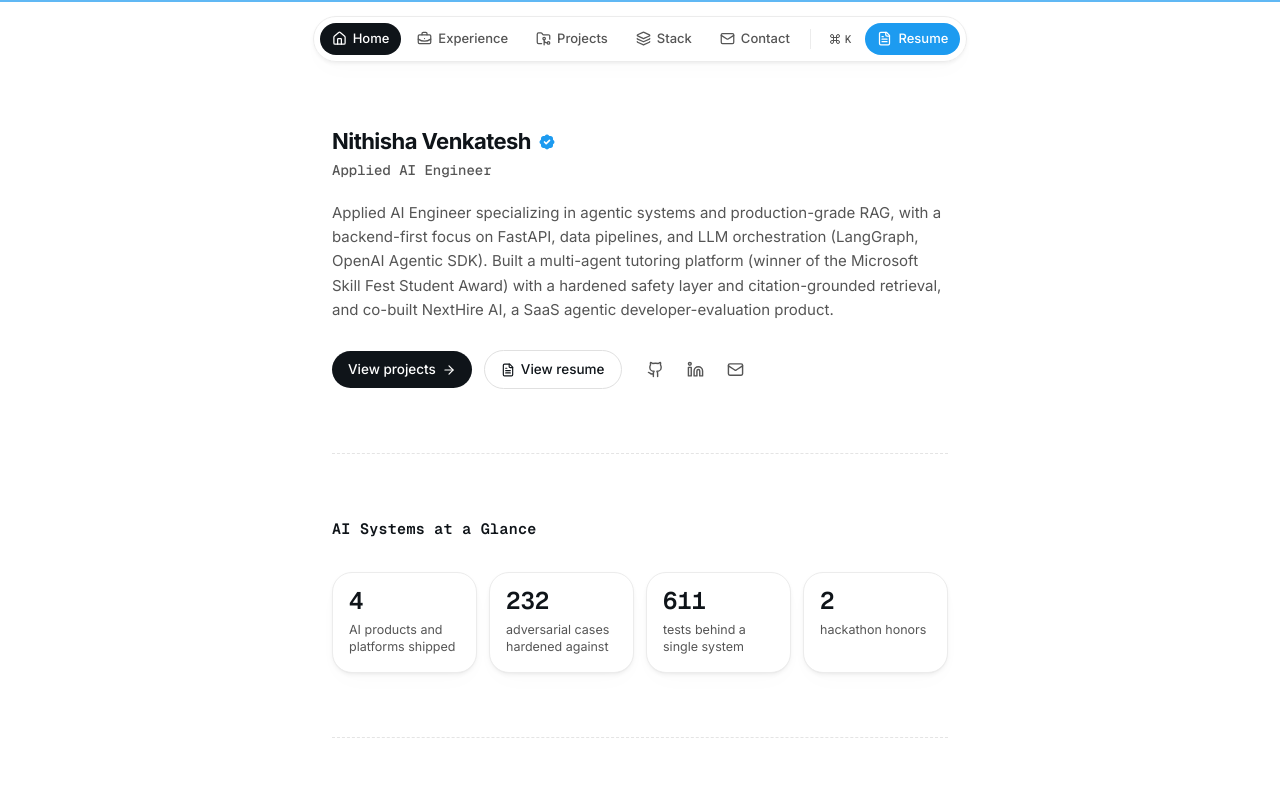
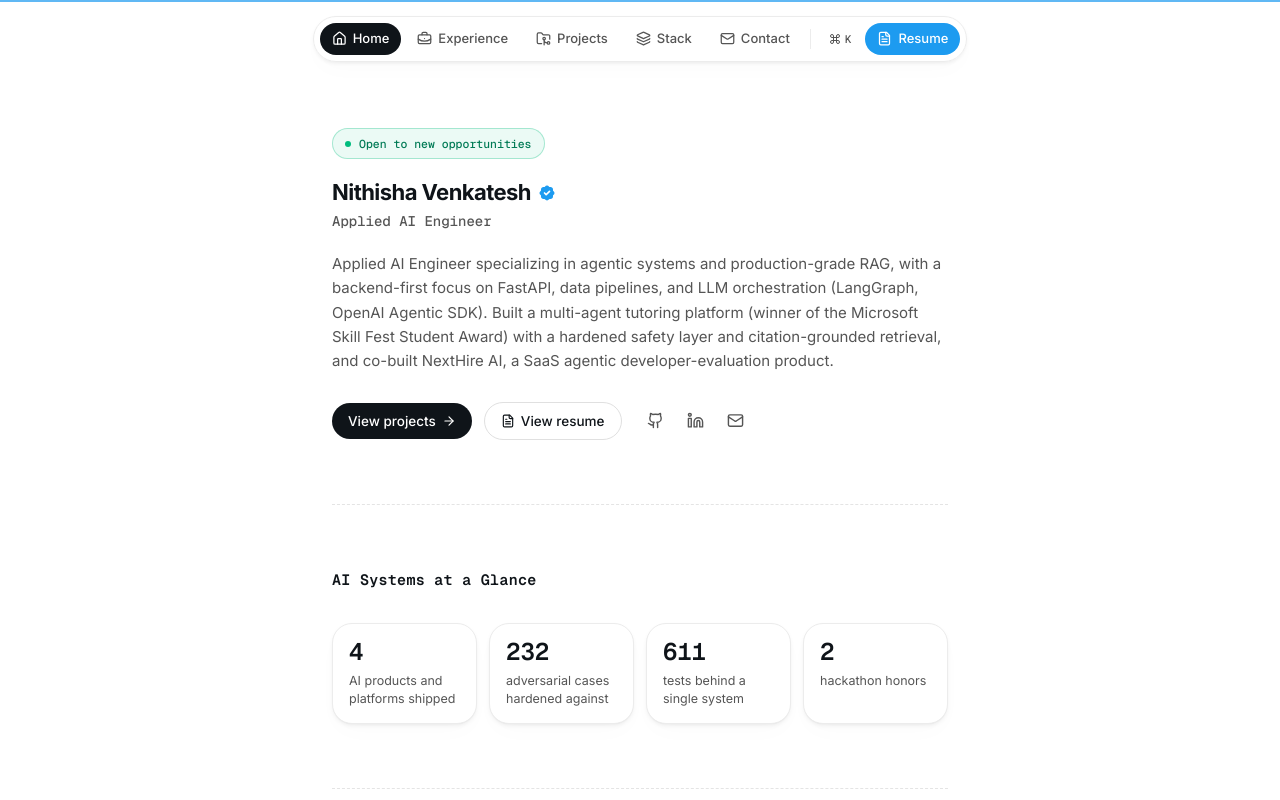
Before and after one commit to NithishaVenkatesh/Portfolio, a Next.js app: page / in a window 1280 px wide. Shown: the top 800 px of the page. Built offline with nearby package versions, Linux system fonts and the light colour scheme.

Commit message:
Signal open-to-opportunities: availability pill in hero and contact
Green pulsing availability badge linking to contact; contact section
reframed as 'Sound relevant? Let's talk.' with positive job-seeking copy.

Co-Authored-By: Claude Fable 5 <noreply@anthropic.com>

```diff
--- a/src/components/sections/contact.tsx
+++ b/src/components/sections/contact.tsx
@@ -9,12 +9,21 @@ export function ContactSection() {
     <Section id="contact" title="Contact">
       <Reveal>
         <div className="rounded-card border border-line bg-surface p-6 sm:p-8">
+          <div className="mb-3 inline-flex items-center gap-2 rounded-full border border-emerald-500/30 bg-emerald-500/8 px-3 py-1.5 font-mono text-[11px] font-medium text-emerald-700">
+            <span className="relative flex h-1.5 w-1.5" aria-hidden>
+              <span className="absolute inline-flex h-full w-full animate-ping rounded-full bg-emerald-500 opacity-60 motion-reduce:animate-none" />
+              <span className="relative inline-flex h-1.5 w-1.5 rounded-full bg-emerald-500" />
+            </span>
+            {site.availability}
+          </div>
           <h3 className="font-display text-[18px] font-semibold tracking-tight">
-            Let&apos;s build something.
+            Sound relevant? Let&apos;s talk.
           </h3>
           <p className="mt-2 max-w-prose text-[14px] leading-relaxed text-soft">
-            The fastest way to reach me is email, and I read everything. For
-            anything else, my socials are below.
+            I&apos;m looking for my next role building AI systems that ship. If
+            the work here feels relevant to what your team is building, I&apos;d
+            love to hear from you. Email is the fastest way, and I read
+            everything.
           </p>
 
           <div className="mt-6 flex flex-wrap items-center gap-3">
--- a/src/components/sections/hero.tsx
+++ b/src/components/sections/hero.tsx
@@ -40,6 +40,16 @@ export function Hero() {
   return (
     <section id="hero" aria-label="Introduction" className="pb-14 pt-28 sm:pb-16 sm:pt-32">
       <Enter delay={0}>
+        <a
+          href="#contact"
+          className="mb-5 inline-flex items-center gap-2 rounded-full border border-emerald-500/30 bg-emerald-500/8 px-3 py-1.5 font-mono text-[11.5px] font-medium text-emerald-700 transition-colors duration-200 hover:border-emerald-500/50"
+        >
+          <span className="relative flex h-1.5 w-1.5" aria-hidden>
+            <span className="absolute inline-flex h-full w-full animate-ping rounded-full bg-emerald-500 opacity-60 motion-reduce:animate-none" />
+            <span className="relative inline-flex h-1.5 w-1.5 rounded-full bg-emerald-500" />
+          </span>
+          {site.availability}
+        </a>
         <h1 className="flex items-center gap-1.5 text-[22px] font-bold leading-tight tracking-tight">
           {site.name}
           <BadgeCheck
--- a/src/data/site.ts
+++ b/src/data/site.ts
@@ -119,6 +119,7 @@ export const site = {
     "Applied AI Engineer specializing in agentic systems and production-grade RAG.",
   intro:
     "Applied AI Engineer specializing in agentic systems and production-grade RAG, with a backend-first focus on FastAPI, data pipelines, and LLM orchestration (LangGraph, OpenAI Agentic SDK). Built a multi-agent tutoring platform (winner of the Microsoft Skill Fest Student Award) with a hardened safety layer and citation-grounded retrieval, and co-built NextHire AI, a SaaS agentic developer-evaluation product.",
+  availability: "Open to new opportunities",
   email: "nithishaleni1806@gmail.com",
   phone: "+91 6379 074 239",
   resumeUrl: "/resume.pdf",
```
